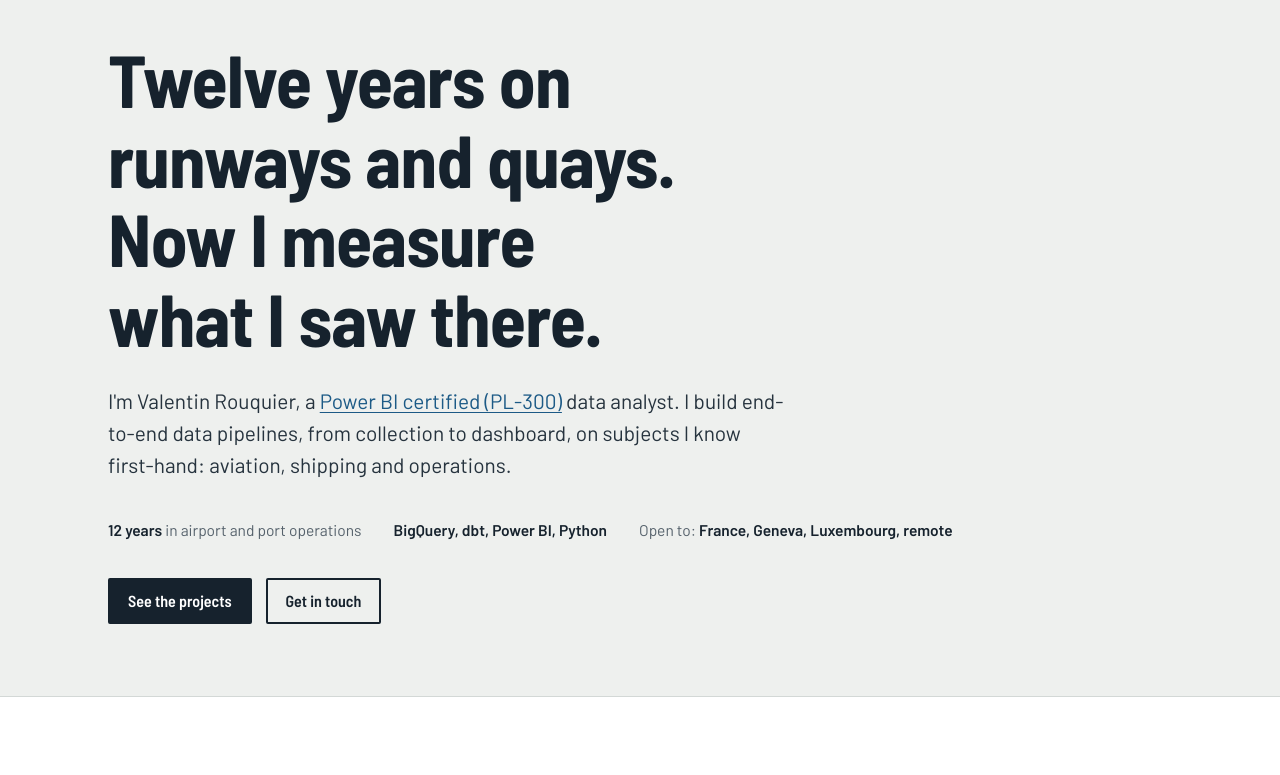
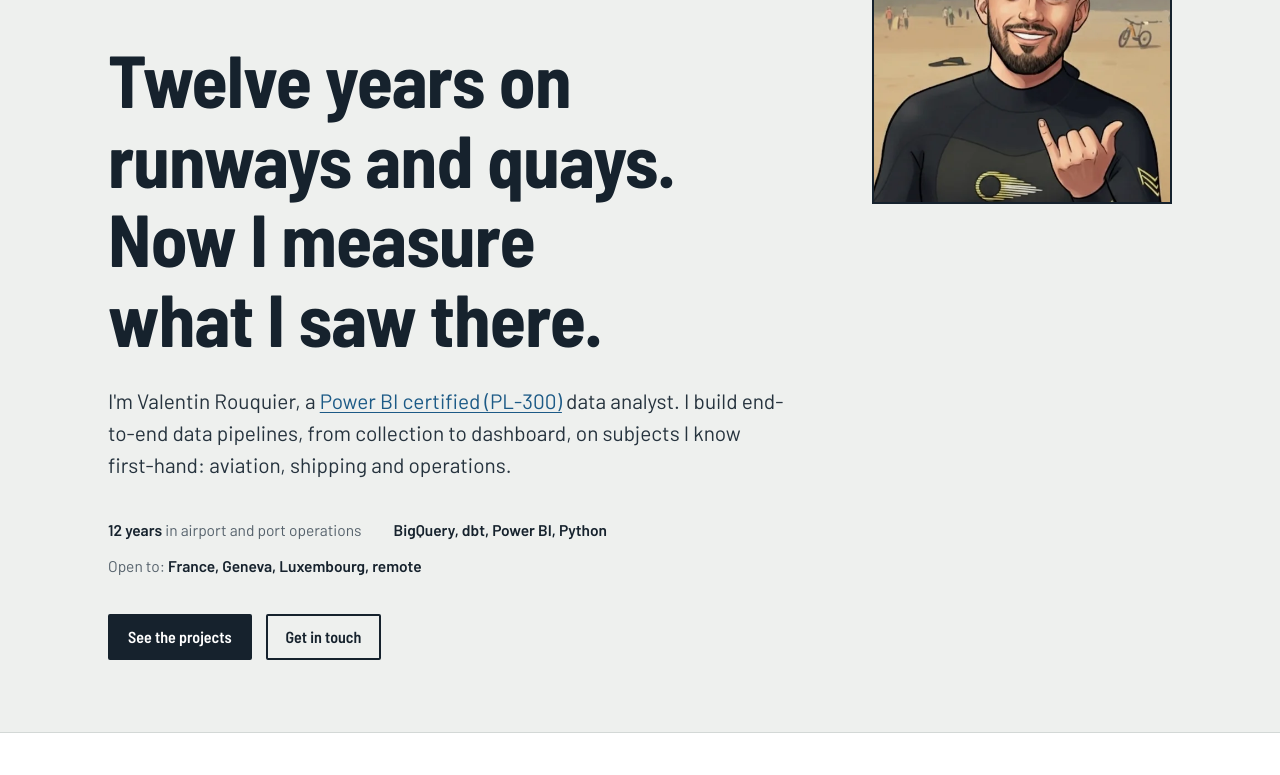
Before and after one commit to valrqr/valrqr.github.io, a plain HTML site: page index.html in a window 1280 px wide. Shown: the part 234-1009 px from the top of the page. Drawn offline with Linux system fonts and the light colour scheme.

Commit message:
Ajout du portrait

```diff
--- a/index.html
+++ b/index.html
@@ -78,6 +78,10 @@ h1,h2,h3{font-family:var(--display);font-weight:700;line-height:1.08;margin:0}
 .btn:hover{background:var(--ink);color:#fff}
 .btn.primary:hover{background:#000}
 
+.hero-grid{display:grid;grid-template-columns:minmax(0,1fr) 300px;gap:56px;align-items:start}
+.portrait{margin:0;border:2px solid var(--ink);background:#fff;width:300px;margin-top:8px}
+.portrait img{width:100%;aspect-ratio:1;object-fit:cover}
+@media (max-width:900px){.hero-grid{grid-template-columns:1fr;gap:0}.portrait{width:132px;order:-1;margin:8px 0 0}}
 /* --- Sections --- */
 section{padding:84px 0 0}
 .sec-head{display:flex;align-items:baseline;justify-content:space-between;gap:20px;border-bottom:2px solid var(--ink);padding-bottom:12px;margin-bottom:44px}
@@ -174,6 +178,8 @@ footer .wrap.small{display:block;font-size:.82rem;color:#9AA6A3;padding-top:0;pa
       </nav>
     </div>
 
+    <div class="hero-grid">
+    <div>
     <div class="signs" aria-hidden="true">
       <span class="sign loc"><span>OPS</span></span>
       <span class="sign dir"><span>DATA<span class="arrow">↗</span></span></span>
@@ -195,6 +201,9 @@ footer .wrap.small{display:block;font-size:.82rem;color:#9AA6A3;padding-top:0;pa
     <div class="cta">
       <a class="btn primary" href="#projets"><span class="fr">Voir les projets</span><span class="en">See the projects</span></a>
       <a class="btn" href="mailto:val.rouquier@gmail.com"><span class="fr">Me contacter</span><span class="en">Get in touch</span></a>
+    </div>
+    </div>
+    <figure class="portrait"><img src="img/valentin.webp" width="640" height="640" alt="Portrait dessiné de Valentin Rouquier"></figure>
     </div>
   </div>
 </header>
```
Also changed, not shown: img/valentin.webp (added).
